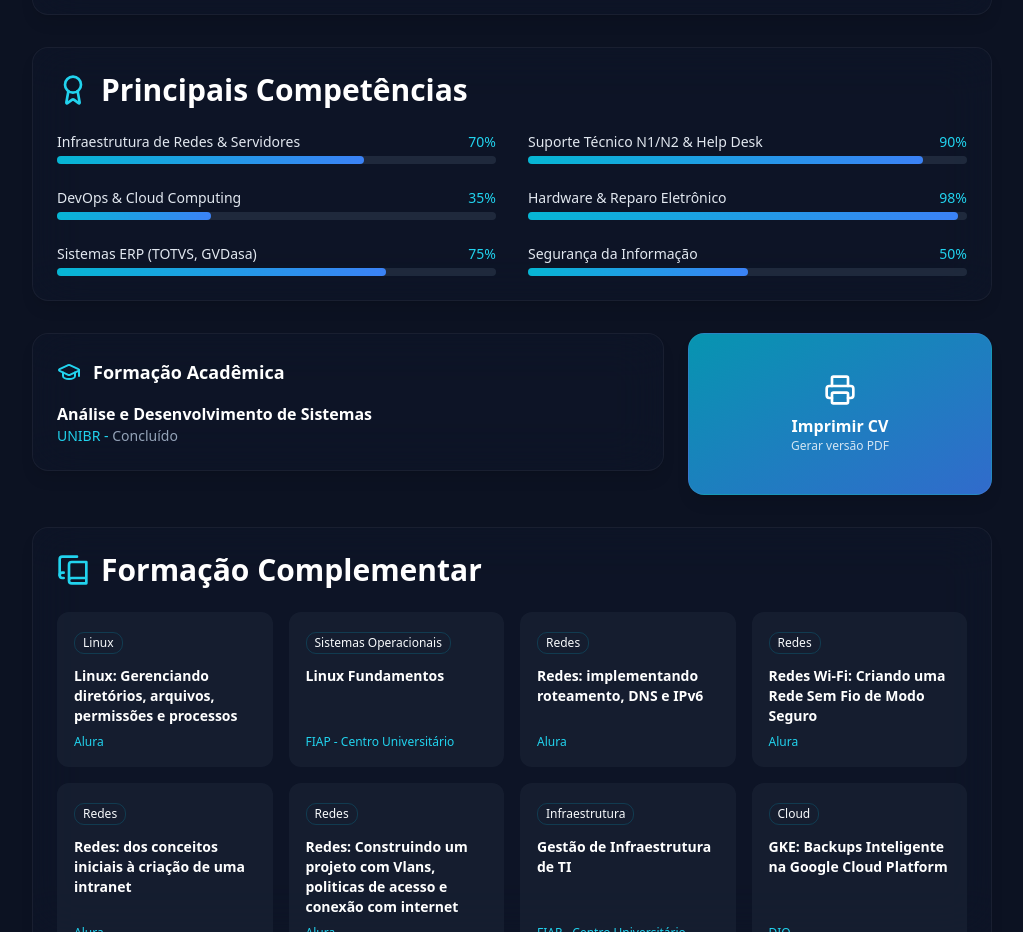
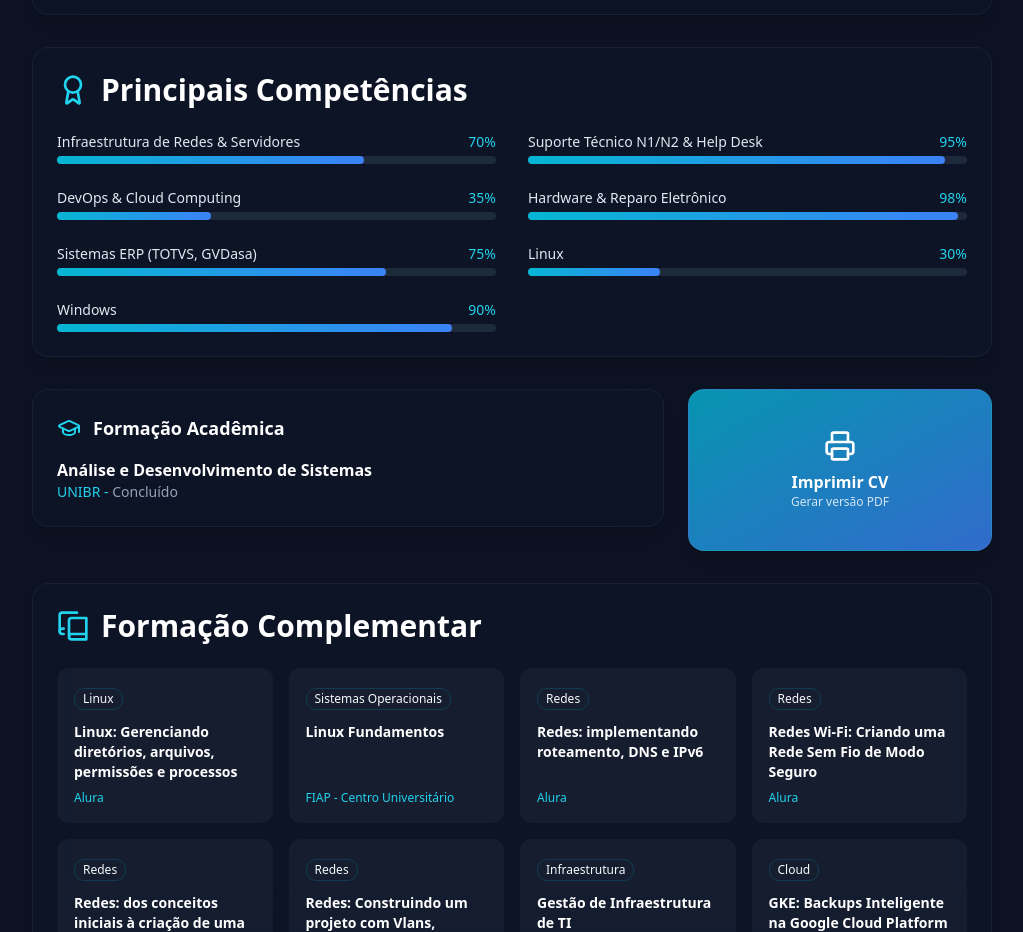
Before and after one commit to JonathanMoyano/curriculo, a Next.js app: page / in a window 1280 px wide. Shown: the part 801-1733 px from the top of the page, without its empty margins (128-1151 px from the left). Built offline with nearby package versions, Linux system fonts and the light colour scheme.

Commit message:
Update cv-data.js

```diff
--- a/src/data/cv-data.js
+++ b/src/data/cv-data.js
@@ -16,11 +16,13 @@ export const cvData = {
   ],
   skills: [
     { name: 'Infraestrutura de Redes & Servidores', level: 70 },
-    { name: 'Suporte Técnico N1/N2 & Help Desk', level: 90 },
+    { name: 'Suporte Técnico N1/N2 & Help Desk', level: 95 },
     { name: 'DevOps & Cloud Computing', level: 35 },
     { name: 'Hardware & Reparo Eletrônico', level: 98 },
     { name: 'Sistemas ERP (TOTVS, GVDasa)', level: 75 },
-    { name: 'Segurança da Informação', level: 50 },
+    { name: 'Linux', level: 30 },
+    { name: 'Windows', level: 90 },
+
   ],
   experience: [
     { role: 'Analista de Infraestrutura & Suporte de TI N2', company: 'Colégio Jean Piaget', period: 'Jan/2024 - Presente', tasks: ['Suporte técnico especializado (N2) e apoio a usuários.', 'Manutenção da infraestrutura de rede, servidores e equipamentos de rack.', 'Elaboração de laudos técnicos e documentação de sistemas.','Realizar cadastro e gerenciamento de usuários no Active Directory, Google Admin, ClassApp, Matific e ERP.','Monitorar o sistema Zabbix, direcionando alertas aos responsáveis.','Suporte ao sistema ERP GVDasa.','Troca e passagem de cabeamento de rede.','Manutenção corretiva de qualquer equipamento eletronico que apresentar problemas.','Suporte em Help Desk para toda a comunidade acadêmica.','Organização dos equipamentos de TI.','Solicitação de compras para reposição de equipamentos de TI.','Instalação e manutenção do Hyper-V.',' Configuração do PFSense e configuração do Proxy Transparente com Squid e Squid Guard.'] },
```
